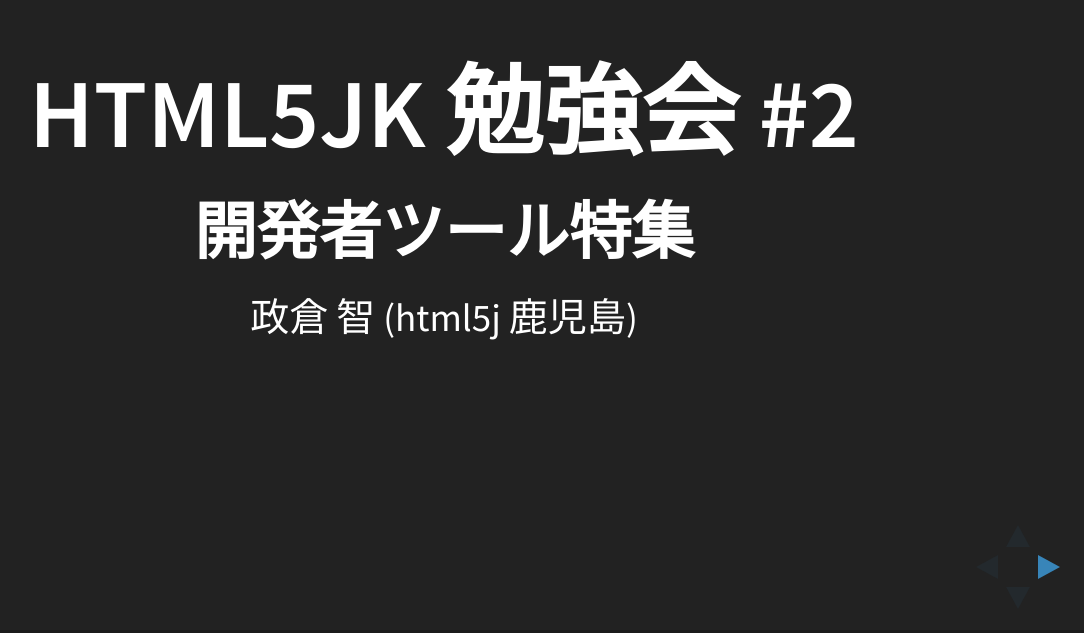
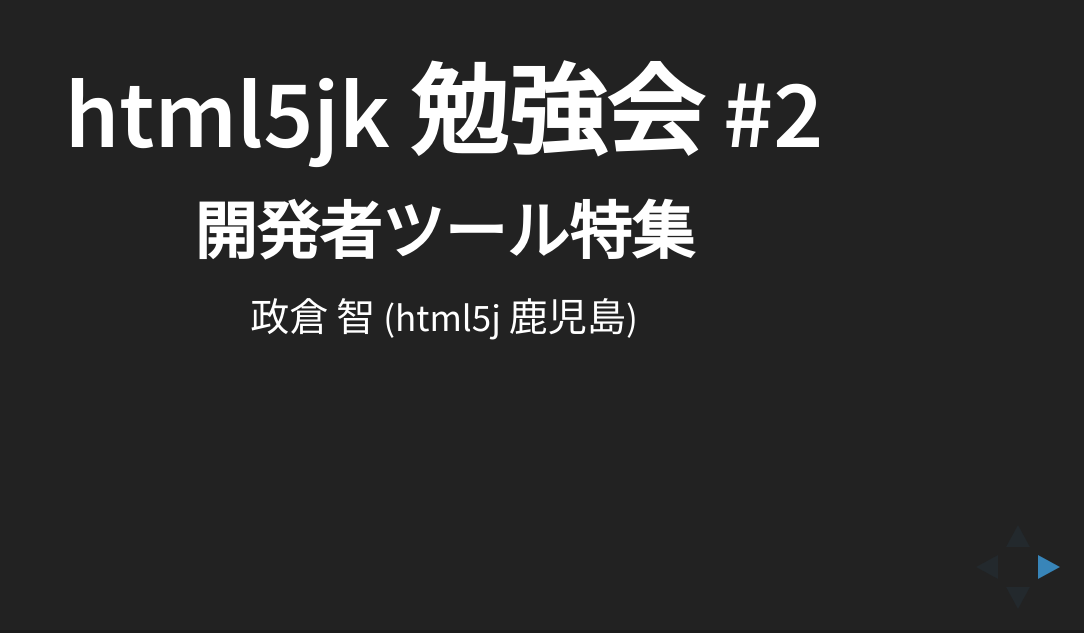
Before and after one commit to masakura/html5jk-2, a plain HTML site: page index.html in a window 1280 px wide. Shown: the part 167-800 px from the top of the page, without its empty margins (196-1280 px from the left). Drawn offline with Linux system fonts and the light colour scheme.

Commit message:
Built from e3f1c1f on branch master

```diff
--- a/index.html
+++ b/index.html
@@ -4,7 +4,7 @@
     <head>
         <meta charset="utf-8">
 
-        <title>Html5jk 勉強会 #2 開発者ツール特集</title>
+        <title>html5jk 勉強会 #2 開発者ツール特集</title>
 
         <meta name="apple-mobile-web-app-capable" content="yes" />
         <meta name="apple-mobile-web-app-status-bar-style" content="black-translucent" />
@@ -28,6 +28,11 @@
             document.getElementsByTagName( 'head' )[0].appendChild( link );
         </script>
 
+        <style>
+            .reveal h1 {
+                text-transform: none;
+            }
+        </style>
         <!--[if lt IE 9]>
         <script src="bower_components/reveal.js/lib/js/html5shiv.js"></script>
         <![endif]-->
```
